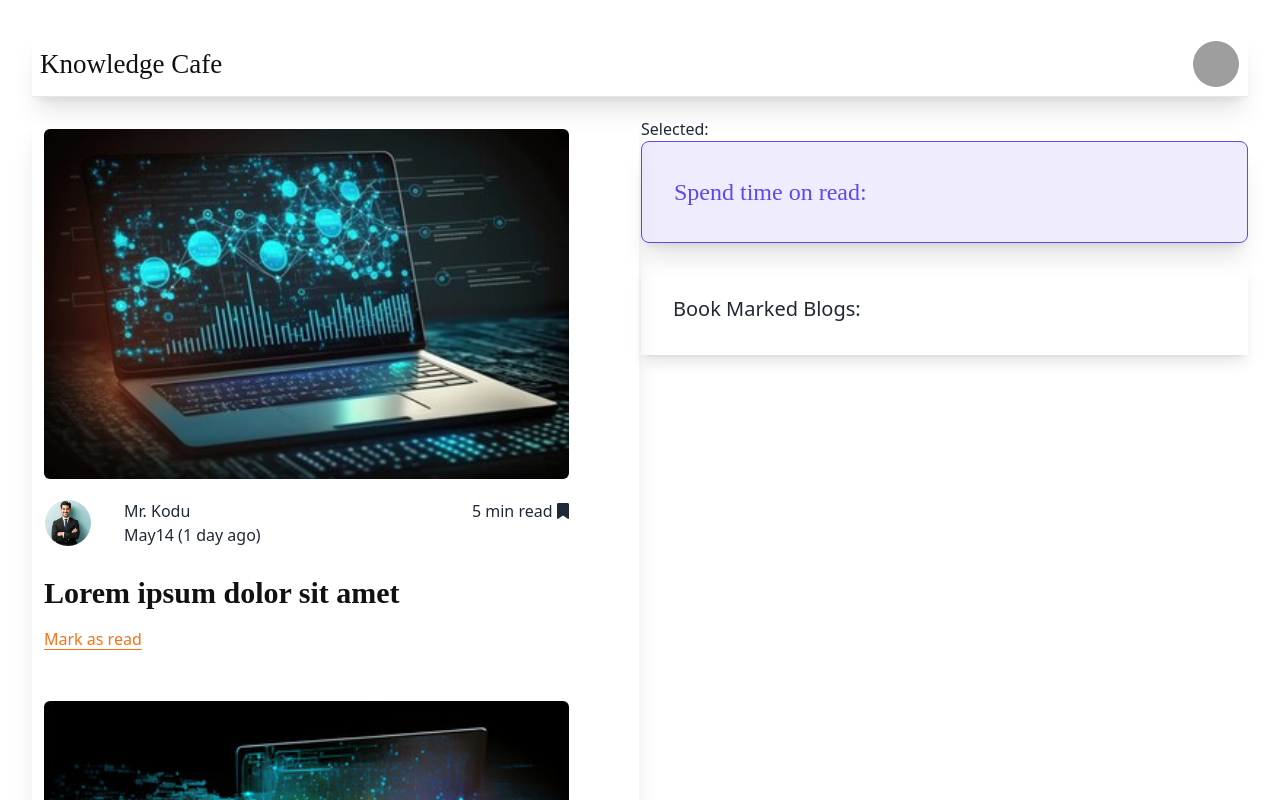
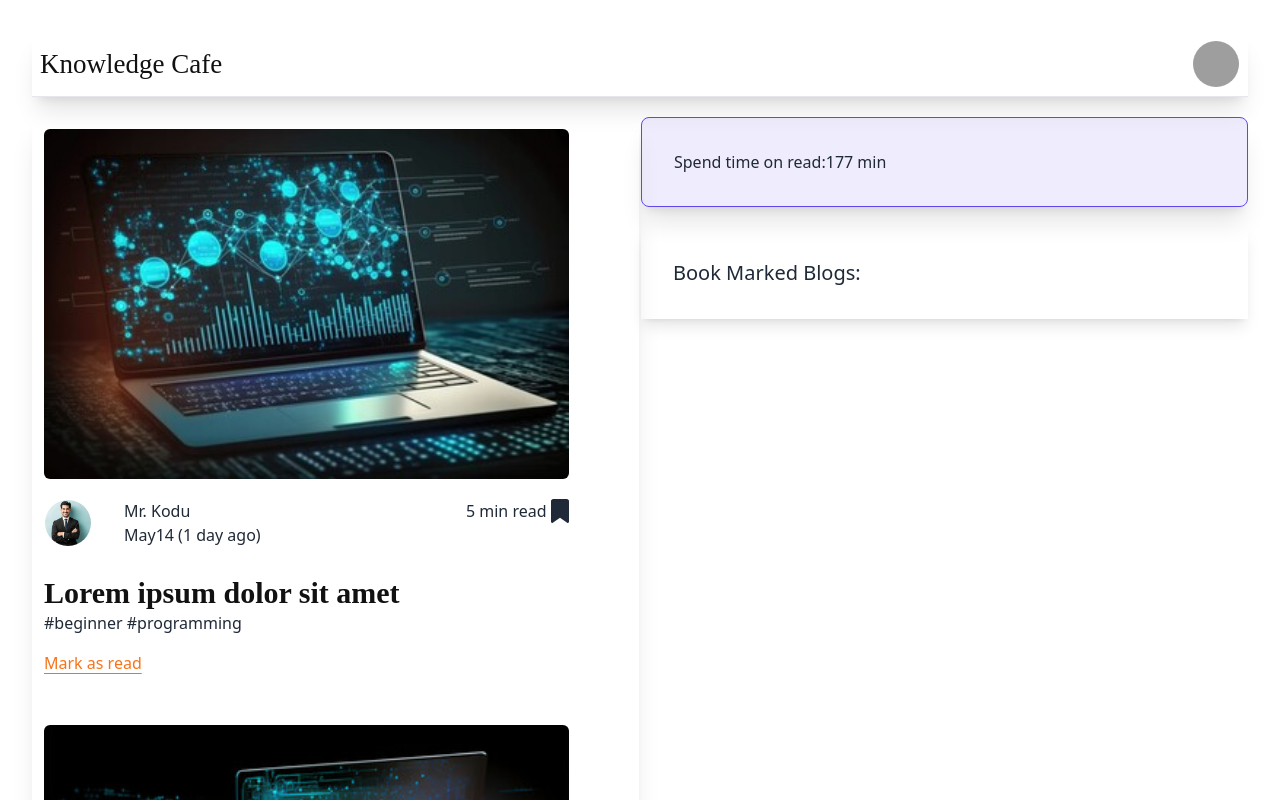
Before and after one commit to shakibul22/Knowledge-cafe, a React (Vite) app: page / in a window 1280 px wide. Shown: the top 800 px of the page. Built offline with nearby package versions, Linux system fonts and the light colour scheme; grey boxes are pictures that could not be loaded.

Commit message:
updated Cart info where dynamically data changes by click mark as read

```diff
--- a/src/Components/Blog/Blog.jsx
+++ b/src/Components/Blog/Blog.jsx
@@ -5,7 +5,13 @@ import "./Blog.css"
 
 const Blog = (props) => {
     const { image, imageIcon,timeToRead, date, title,name} = props.blog;
-    const handleAddToCart=props.handleAddToCart;
+    const handleClick = () => {
+        let markAsRead = document.getElementById("markAsRead");
+        markAsRead.innerText =
+          parseInt(markAsRead.innerText) + parseInt(timeToRead);
+        console.log(markAsRead.innerText);
+      };
+
 
     return (
         <div className="blog  ">
@@ -23,12 +29,13 @@ const Blog = (props) => {
                 </div>
                 </div>
                <div>
-               <p className='hover:text-orange-400'  onClick={()=>handleAddToCart(props.blog)}>{timeToRead} min read  <FontAwesomeIcon  icon={faBookmark} /></p>
+               <p className='bookmark-btn hover:text-orange-400'>{timeToRead} min read  <FontAwesomeIcon  className="fa-xl"  icon={faBookmark} /></p>
             </div>
                </div>
             <div className='blog-info'>
                 <h2 className='title  text-3xl mt-7 text-bolder'>{title}</h2>
-                <p className='underline underline-offset-4 text-orange-500 mt-4'>Mark as read</p>
+                <h3>#beginner  #programming</h3>
+                <p onClick={() => handleClick()} className='markAsRead-btn underline underline-offset-4 text-orange-500 mt-4'>Mark as read</p>
             </div>
         </div>
     );
--- a/src/Components/Blogs/Blogs.jsx
+++ b/src/Components/Blogs/Blogs.jsx
@@ -6,7 +6,8 @@ import "./Blogs.css"
 const Blogs = () => {
 
     const [blogs, setblogs] = useState([])
-    const [cart,setCart] =useState([])
+    const [cart,setCart] =useState(177)
+
 
     useEffect(() => {
         fetch('data.json')
@@ -28,8 +29,7 @@ const Blogs = () => {
             </div>
 
             <div className='cart-container'>
-                <h2>Selected:</h2>
-                <Cart></Cart>
+                <Cart cart={cart}></Cart>
             </div>
 
         </div>
--- a/src/Components/Cart/Cart.jsx
+++ b/src/Components/Cart/Cart.jsx
@@ -1,12 +1,18 @@
-import React from 'react';
+import React, { useState } from 'react';
 import "./Cart.css"
 const Cart = () => {
+    const [readingTime, setReadingTime] = useState(177);
+    const [bookMarkCount, setBookMarkCount] = useState(0);
+
+  const handleRead = (time) => {
+    setReadingTime((prevTime) => prevTime + time);
+  };
 
     return (
 
             <div className='cart'>
                 <div className='cart-counter p-8 shadow-xl mb-5'>
-                <h2 >Spend time on read:</h2>
+                <h1 >Spend time on read:<span id="markAsRead">{readingTime}</span> min</h1>
                 </div>
                 <div className=' shadow-lg p-8 text-xl '>
                     <p>Book Marked Blogs:</p>
```
